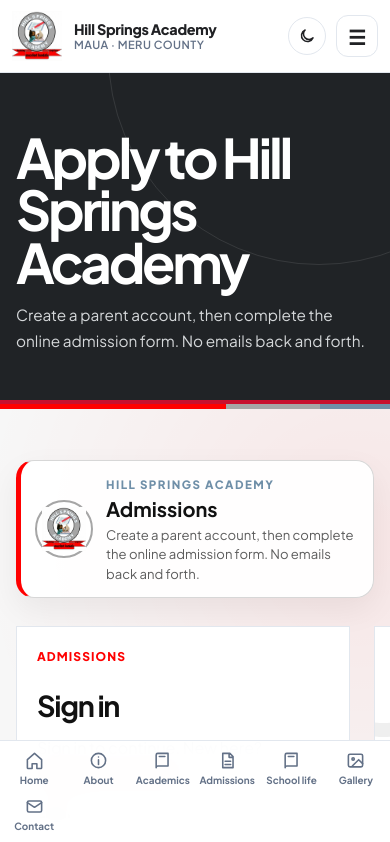
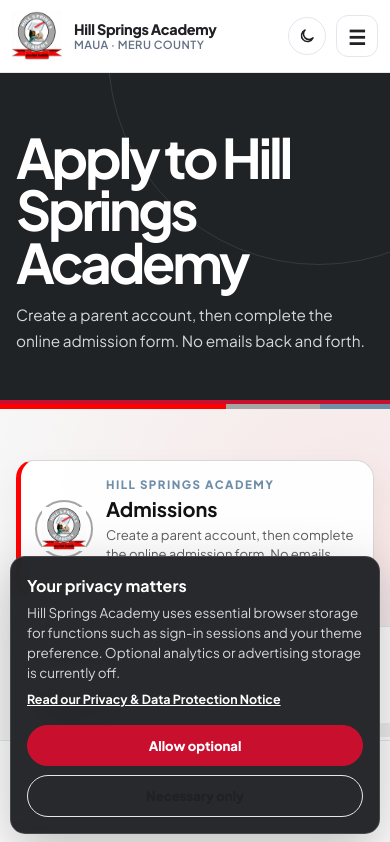
Before and after one commit to DKTJONATHAN/hillspringacademy, a React (Vite) app: page /apply in a window 390 px wide. Shown: the top 842 px of the page. Built offline with nearby package versions, Linux system fonts and the light colour scheme.

Commit message:
Style privacy notice and consent controls

```diff
--- a/src/styles.css
+++ b/src/styles.css
@@ -1442,3 +1442,196 @@ textarea { min-height: 140px; resize: vertical; }
   .subject-item{grid-template-columns:36px 1fr}
   .timeline-item{grid-template-columns:40px 1fr;gap:12px}
 }
+
+
+/* ---------- Privacy & data protection ---------- */
+.privacy-page .wrap {
+  max-width: 1180px;
+}
+.privacy-intro {
+  display: grid;
+  grid-template-columns: minmax(0, .9fr) minmax(0, 1.1fr);
+  gap: 70px;
+  align-items: end;
+  margin-bottom: 30px;
+}
+.privacy-intro h2 {
+  margin: 8px 0 0;
+  max-width: 620px;
+}
+.privacy-intro > p {
+  margin: 0;
+  max-width: 700px;
+  color: var(--muted);
+}
+.privacy-notice {
+  margin-bottom: 22px;
+  padding: 18px 20px;
+  border-left: 4px solid var(--accent);
+  background: var(--surface);
+  border-top: 1px solid var(--line);
+  border-right: 1px solid var(--line);
+  border-bottom: 1px solid var(--line);
+  color: var(--ink-2);
+}
+.privacy-grid {
+  display: grid;
+  grid-template-columns: repeat(2, minmax(0, 1fr));
+  gap: 1px;
+  background: var(--line);
+  border: 1px solid var(--line);
+}
+.privacy-card {
+  min-width: 0;
+  padding: 28px;
+  background: var(--surface);
+}
+.privacy-number {
+  display: inline-block;
+  margin-bottom: 14px;
+  color: var(--accent);
+  font: 800 .72rem ui-monospace, SFMono-Regular, monospace;
+  letter-spacing: .08em;
+}
+.privacy-card h3 {
+  margin: 0 0 12px;
+  font-size: 1.18rem;
+  letter-spacing: -.025em;
+}
+.privacy-card p {
+  margin: 0 0 13px;
+  color: var(--muted);
+}
+.privacy-card p:last-child {
+  margin-bottom: 0;
+}
+.privacy-card ul {
+  margin: 0 0 14px;
+  padding-left: 20px;
+  color: var(--muted);
+}
+.privacy-card li {
+  margin: 0 0 8px;
+}
+.privacy-card strong,
+.privacy-footer-note strong {
+  color: var(--ink);
+}
+.privacy-card a,
+.privacy-footer-note a {
+  color: var(--accent);
+  font-weight: 700;
+}
+.privacy-footer-note {
+  margin-top: 22px;
+  padding: 24px;
+  background: #202326;
+  color: #fff;
+}
+.privacy-footer-note strong {
+  color: #fff;
+}
+.privacy-footer-note p {
+  max-width: 820px;
+  margin: 7px 0 18px;
+  color: #d5d8da;
+}
+.privacy-footer-note a {
+  color: #fff;
+}
+.privacy-footer-note .btn {
+  display: inline-flex;
+}
+.privacy-consent {
+  position: fixed;
+  z-index: 9999;
+  left: 16px;
+  right: 16px;
+  bottom: 16px;
+  pointer-events: none;
+}
+.privacy-consent-inner {
+  width: min(100%, 1120px);
+  margin: 0 auto;
+  padding: 18px 20px;
+  display: flex;
+  gap: 22px;
+  align-items: center;
+  justify-content: space-between;
+  border: 1px solid rgba(255,255,255,.14);
+  border-radius: 18px;
+  background: rgba(32,35,38,.97);
+  color: #fff;
+  box-shadow: 0 20px 55px rgba(0,0,0,.25);
+  pointer-events: auto;
+  backdrop-filter: blur(12px);
+}
+.privacy-consent-inner strong {
+  display: block;
+  margin-bottom: 3px;
+  color: #fff;
+}
+.privacy-consent-inner p {
+  margin: 0;
+  max-width: 760px;
+  color: #d5d8da;
+  font-size: .84rem;
+  line-height: 1.5;
+}
+.privacy-consent-link {
+  display: inline-block;
+  margin-top: 6px;
+  color: #fff;
+  font-size: .78rem;
+  font-weight: 700;
+  text-decoration: underline;
+}
+.privacy-consent-actions {
+  display: flex;
+  gap: 9px;
+  flex: 0 0 auto;
+}
+.privacy-consent-actions .btn {
+  white-space: nowrap;
+}
+@media(max-width: 800px) {
+  .privacy-intro {
+    grid-template-columns: 1fr;
+    gap: 22px;
+  }
+  .privacy-grid {
+    grid-template-columns: 1fr;
+  }
+  .privacy-consent-inner {
+    align-items: flex-start;
+    flex-direction: column;
+    gap: 13px;
+  }
+  .privacy-consent-actions {
+    width: 100%;
+  }
+  .privacy-consent-actions .btn {
+    flex: 1;
+    justify-content: center;
+  }
+}
+@media(max-width: 520px) {
+  .privacy-card {
+    padding: 22px;
+  }
+  .privacy-notice {
+    padding: 16px;
+  }
+  .privacy-consent {
+    left: 10px;
+    right: 10px;
+    bottom: 10px;
+  }
+  .privacy-consent-inner {
+    padding: 16px;
+    border-radius: 15px;
+  }
+  .privacy-consent-actions {
+    flex-direction: column-reverse;
+  }
+}
```
